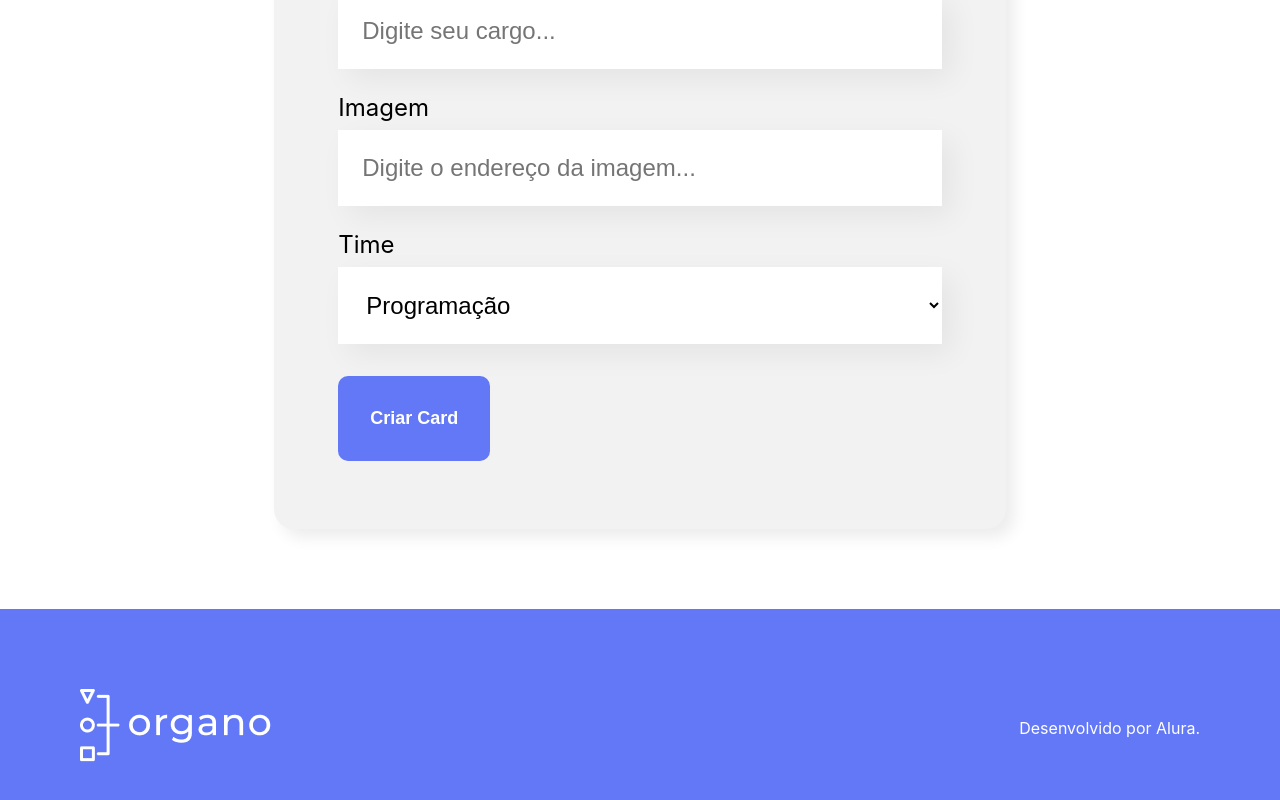
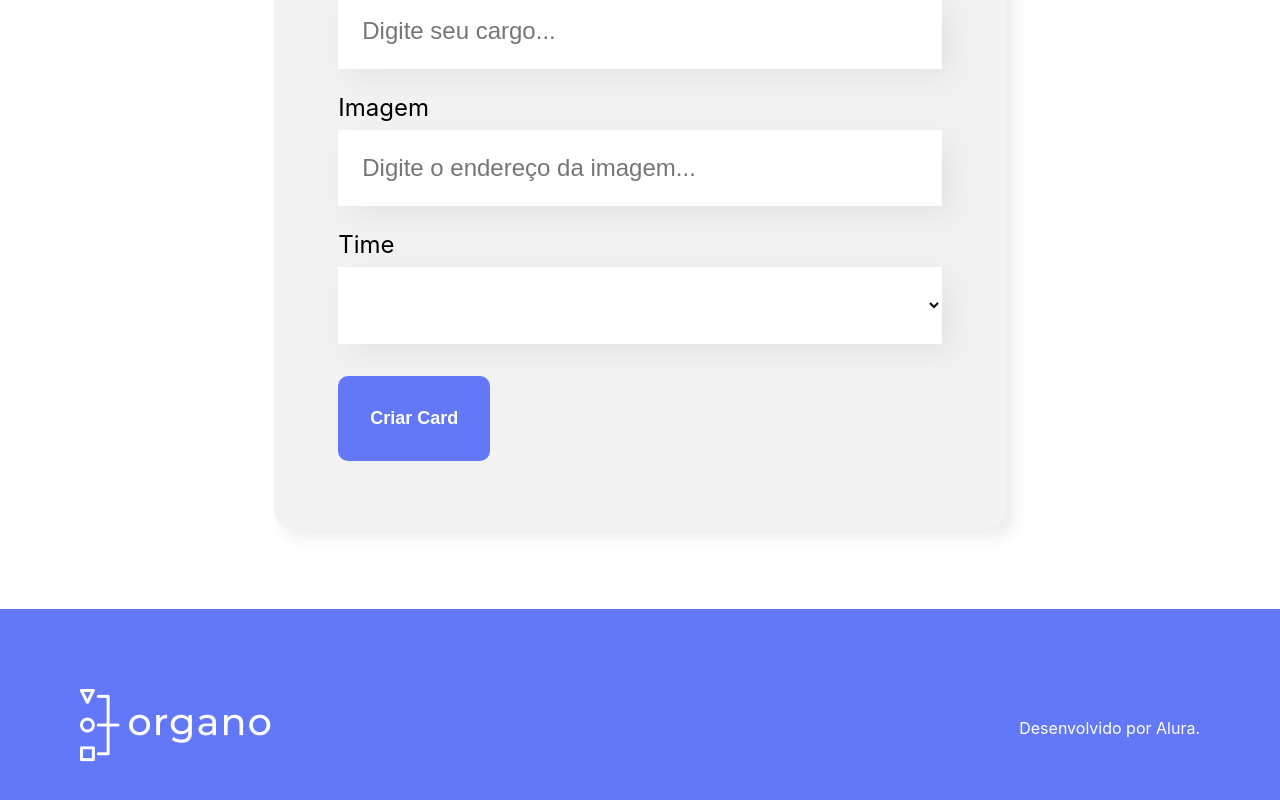
Before and after one commit to ObanaThird/FormacaoReactJS-Alura, a React (Create React App) app: page / in a window 1280 px wide. Shown: the part 868-1668 px from the top of the page. Built offline with nearby package versions, Linux system fonts and the light colour scheme.

Commit message:
adicionada cor de fundo dos cards de colaboradores

```diff
--- a/src/App.js
+++ b/src/App.js
@@ -47,7 +47,6 @@
   const [colaboradores, setColaboradores] = useState([])
 
   const aoNovoColaboradorAdicionado = (colaborador) => {
-    console.log(colaborador)
     setColaboradores([...colaboradores, colaborador])
   }
 
--- a/src/componentes/Colaborador/index.js
+++ b/src/componentes/Colaborador/index.js
@@ -1,9 +1,9 @@
 import './Colaborador.css'
 
-const Colaborador = ({nome, imagem, cargo}) => {
+const Colaborador = ({nome, imagem, cargo, corDeFundo}) => {
     return (
         <div className='colaborador'>
-            <div className='cabecalho'>
+            <div className='cabecalho' style={{ backgroundColor: corDeFundo }}>
                 <img src={imagem} alt={nome} />
             </div>
             <div className='rodape'>
--- a/src/componentes/Formulario/index.js
+++ b/src/componentes/Formulario/index.js
@@ -9,7 +9,7 @@
     const [nome, setNome] = useState('')
     const [cargo, setCargo] = useState('')
     const [imagem, setImagem] = useState('')
-    const [time, setTime] = useState('Programação')
+    const [time, setTime] = useState('')
 
     const aoSalvar = (evento) => {
         evento.preventDefault()
--- a/src/componentes/ListaSuspensa/index.js
+++ b/src/componentes/ListaSuspensa/index.js
@@ -6,6 +6,7 @@
         <div className="lista-suspensa">
             <label>{props.label}</label>
             <select onChange={evento => props.aoAlterado(evento.target.value)} required={props.obrigatorio} value={props.valor}>
+                <option value=""></option>
                 {props.itens.map(item => {
                     return <option key={item}>{item}</option>
                 })}
--- a/src/componentes/Time/index.js
+++ b/src/componentes/Time/index.js
@@ -6,7 +6,12 @@
         (props.colaboradores.length > 0) && <section className='time' style={{ backgroundColor: props.corSecundaria }}>
             <h3 style={{borderColor: props.corPrimaria}} >{props.nome}</h3>
             <div className='colaboradores'>
-                {props.colaboradores.map( colaborador => <Colaborador nome={colaborador.nome} cargo={colaborador.cargo} imagem={colaborador.imagem}/>)}
+                {props.colaboradores.map( colaborador => <Colaborador
+                    nome={colaborador.nome}
+                    cargo={colaborador.cargo}
+                    imagem={colaborador.imagem}
+                    key={colaborador.nome}
+                    corDeFundo={props.corPrimaria} />)}
             </div>
         </section>
     )
```
